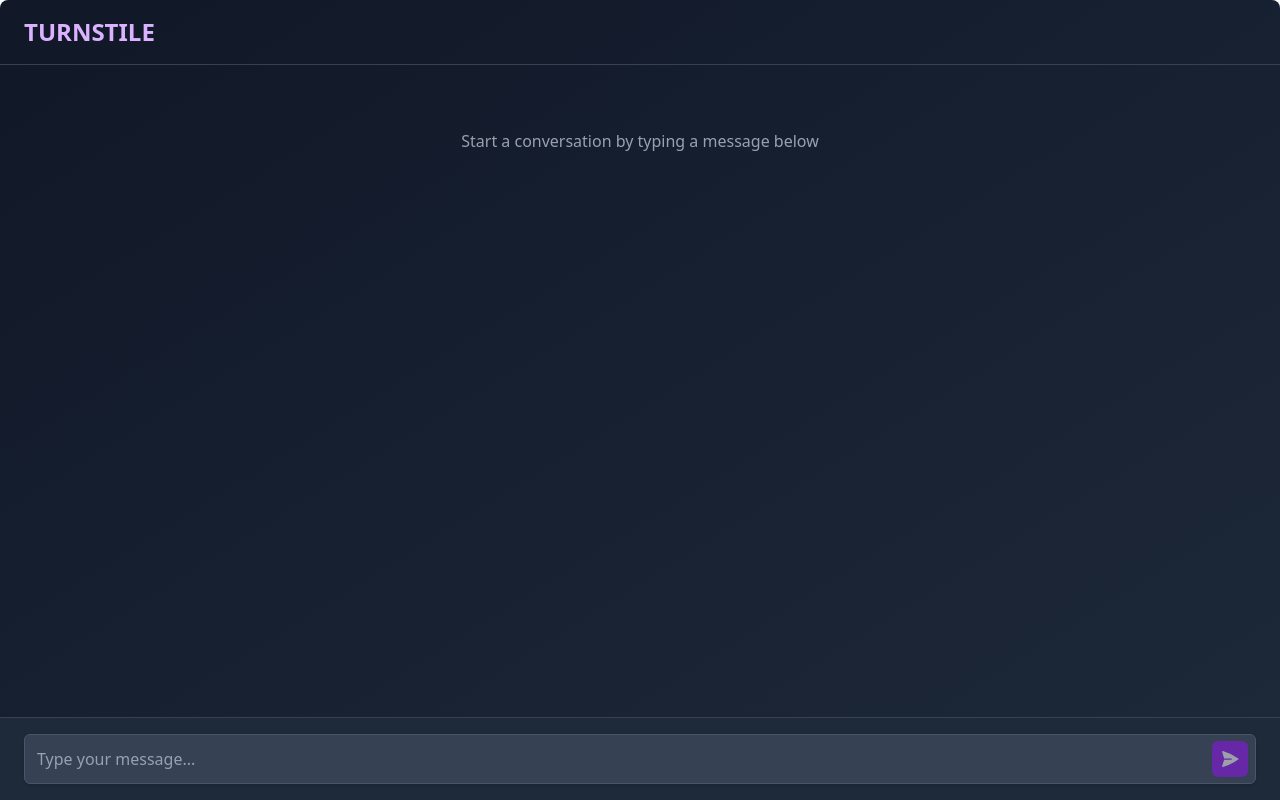
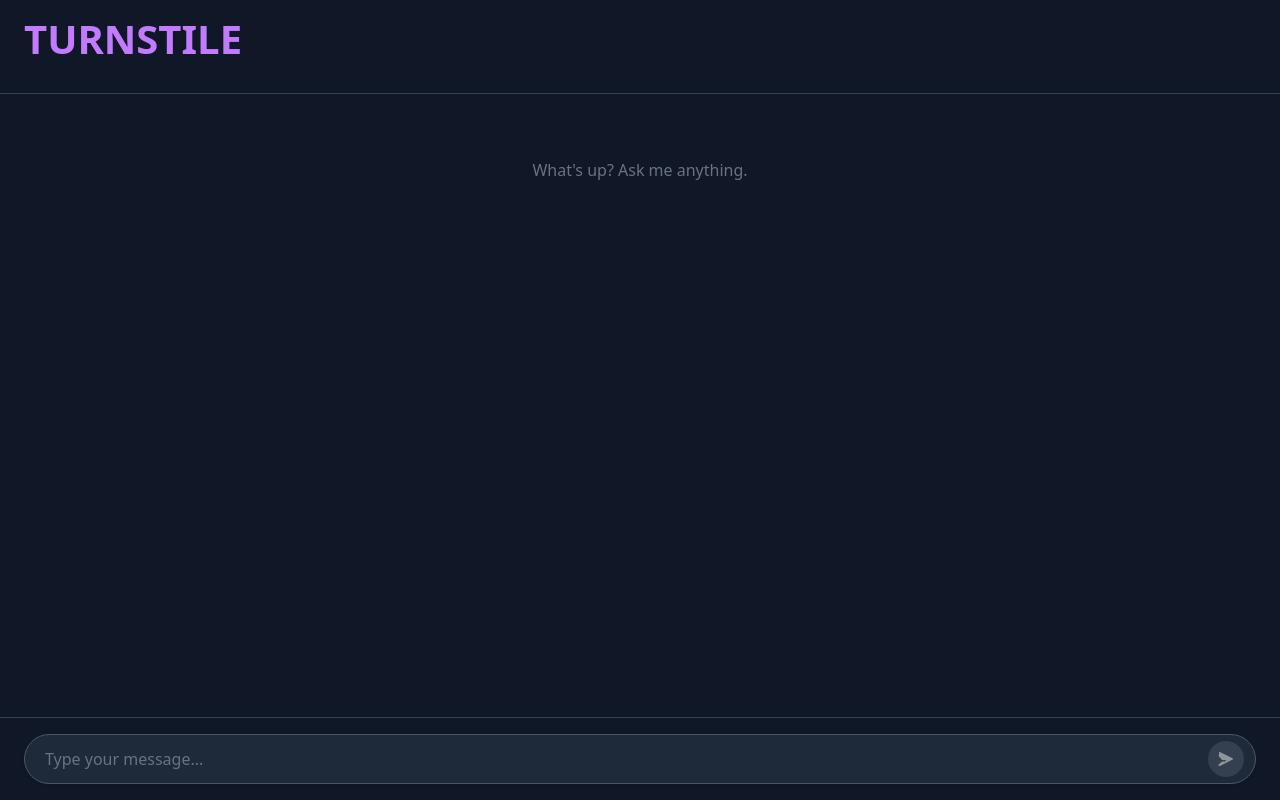
Before and after one commit to ShrootBuck/TURNSTILE, a Next.js app: page / in a window 1280 px wide. Built offline with nearby package versions, Linux system fonts and the light colour scheme.

Commit message:
wtf i quit

```diff
--- a/package.json
+++ b/package.json
@@ -31,6 +31,7 @@
     "react-dom": "^19.1.0",
     "react-markdown": "^10.1.0",
     "rehype-katex": "^7.0.1",
+    "remark-gfm": "^4.0.1",
     "remark-math": "^6.0.0",
     "zod": "^3.24.3"
   },
--- a/src/app/page.tsx
+++ b/src/app/page.tsx
@@ -4,6 +4,8 @@ import { useChat } from "@ai-sdk/react";
 import ReactMarkdown from "react-markdown";
 import remarkMath from "remark-math";
 import rehypeKatex from "rehype-katex";
+import remarkGfm from "remark-gfm";
+import { useEffect } from "react";
 
 export default function Chat() {
   const { messages, input, handleInputChange, handleSubmit } = useChat({
@@ -13,41 +15,52 @@ export default function Chat() {
         role: "system",
         id: "SYSTEM_PRORMPT",
         content:
-          "You are TURNSTILE, a helpful AI assistant. Answer questions clearly and concisely. Provide accurate information and be friendly in your responses. By wrapping an equation in single dollar signs, you can display mathematical expressions inline. To display them as a block, wrap them in double dollar signs. Wrap all equations or variables in dollar signs to ensure they are displayed correctly.",
+          "You are TURNSTILE, a helpful AI assistant. Answer questions clearly and concisely. Provide accurate information and be friendly in your responses. Use LaTeX for all math/science equations: $ inline $ and $$ block $$. Do not use any other formatting.",
       },
     ],
   });
 
+  // Add effect to prevent scrolling beyond the viewport
+  useEffect(() => {
+    document.body.style.backgroundColor = "#111827"; // bg-gray-900
+    document.body.style.overflow = "hidden";
+    document.documentElement.style.backgroundColor = "#111827"; // bg-gray-900
+
+    return () => {
+      document.body.style.backgroundColor = "";
+      document.body.style.overflow = "";
+      document.documentElement.style.backgroundColor = "";
+    };
+  }, []);
+
   return (
-    <div className="flex min-h-screen w-full flex-col rounded-lg bg-gradient-to-br from-gray-900 to-gray-800 text-gray-100 shadow-lg">
-      <div className="border-b border-gray-700 px-4 py-3 md:px-6 md:py-4">
-        <h1 className="text-xl font-semibold text-purple-300 md:text-2xl">
+    <div className="flex h-screen w-full flex-col overflow-hidden bg-gray-900 text-gray-100">
+      <div className="border-b border-gray-700 px-4 py-3 md:px-6">
+        <h1 className="text-xl font-semibold text-purple-400 md:text-2xl">
           TURNSTILE
         </h1>
       </div>
 
       <div className="flex-1 space-y-4 overflow-y-auto p-4 md:p-6">
-        {messages.length === 1 &&
-          messages.length > 0 &&
-          messages[0]?.role === "system" && (
-            <div className="py-6 text-center text-gray-400 md:py-10">
-              <p>Start a conversation by typing a message below</p>
-            </div>
-          )}
+        {messages.length === 1 && messages[0]?.role === "system" && (
+          <div className="py-10 text-center text-gray-500">
+            <p>What's up? Ask me anything.</p>
+          </div>
+        )}
+
         {messages
           .filter((message) => message.role !== "system")
           .map((message) =>
             message.role === "user" ? (
-              // User messages as chat bubbles aligned to the right
               <div key={message.id} className="flex justify-end">
-                <div className="prose prose-sm md:prose-base prose-invert max-w-[80%] whitespace-pre-wrap rounded-lg bg-purple-600 p-3 text-white shadow-md sm:max-w-[70%] md:max-w-[60%] md:p-4">
+                <div className="prose prose-sm md:prose-base prose-invert max-w-[80%] whitespace-pre-wrap rounded-xl rounded-br-none bg-purple-700 p-3 text-white shadow-md sm:max-w-[70%] md:max-w-[60%] md:p-4">
                   {message.parts.map((part, i) => {
                     switch (part.type) {
                       case "text":
                         return (
                           <ReactMarkdown
                             key={`${message.id}-${i}`}
-                            remarkPlugins={[remarkMath]}
+                            remarkPlugins={[remarkMath, remarkGfm]}
                             rehypePlugins={[rehypeKatex]}
                           >
                             {part.text}
@@ -60,16 +73,15 @@ export default function Chat() {
                 </div>
               </div>
             ) : (
-              // Assistant responses as centered main content
               <div key={message.id} className="flex justify-center">
-                <div className="prose prose-sm md:prose-base prose-invert max-w-[95%] whitespace-pre-wrap rounded-lg border border-gray-700 bg-gray-800 p-4 text-gray-100 shadow-md md:p-6">
+                <div className="prose prose-sm md:prose-base prose-invert max-w-[75%] whitespace-pre-wrap pt-6 text-gray-100">
                   {message.parts.map((part, i) => {
                     switch (part.type) {
                       case "text":
                         return (
                           <ReactMarkdown
                             key={`${message.id}-${i}`}
-                            remarkPlugins={[remarkMath]}
+                            remarkPlugins={[remarkMath, remarkGfm]}
                             rehypePlugins={[rehypeKatex]}
                           >
                             {part.text}
@@ -85,26 +97,26 @@ export default function Chat() {
           )}
       </div>
 
-      <div className="border-t border-gray-700 bg-gray-800 px-4 py-3 md:px-6 md:py-4">
-        <form onSubmit={handleSubmit} className="relative">
+      <div className="border-t border-gray-700 bg-gray-900 px-4 py-3 md:px-6 md:py-4">
+        <form onSubmit={handleSubmit} className="relative flex items-center">
           <input
-            className="w-full rounded-md border border-gray-600 bg-gray-700 p-2 pr-10 text-gray-100 placeholder-gray-400 shadow-sm focus:border-purple-500 focus:ring-2 focus:ring-purple-500 md:p-3 md:pr-12"
+            className="flex-1 rounded-full border border-gray-600 bg-gray-800 p-3 px-5 pr-12 text-gray-100 placeholder-gray-500 shadow-sm focus:border-purple-500 focus:outline-none "
             value={input}
             placeholder="Type your message..."
             onChange={handleInputChange}
           />
           <button
             type="submit"
-            className="absolute right-2 top-1/2 -translate-y-1/2 transform rounded-md bg-purple-600 p-1.5 text-white transition-colors hover:bg-purple-700 disabled:cursor-not-allowed disabled:opacity-50 md:p-2"
+            className="absolute right-3 top-1/2 -translate-y-1/2 transform rounded-full bg-purple-600 p-2 text-white transition-colors hover:bg-purple-700 disabled:cursor-not-allowed disabled:bg-gray-600 disabled:opacity-50"
             disabled={!input.trim()}
           >
             <svg
               xmlns="http://www.w3.org/2000/svg"
-              viewBox="0 0 24 24"
+              viewBox="0 0 20 20"
               fill="currentColor"
-              className="h-4 w-4 md:h-5 md:w-5"
+              className="h-5 w-5"
             >
-              <path d="M3.478 2.404a.75.75 0 0 0-.926.941l2.432 7.905H13.5a.75.75 0 0 1 0 1.5H4.984l-2.432 7.905a.75.75 0 0 0 .926.94 60.519 60.519 0 0 0 18.445-8.986.75.75 0 0 0 0-1.218A60.517 60.517 0 0 0 3.478 2.404Z" />
+              <path d="M3.105 3.105a.75.75 0 0 1 .814-.156l12.682 6.341a.75.75 0 0 1 0 1.312L3.919 17.05a.75.75 0 0 1-.814-.156l-.618-.618a.75.75 0 0 1 .156-.814L6.08 12.5H9a.75.75 0 0 0 0-1.5H6.08L2.643 7.09a.75.75 0 0 1-.156-.814l.618-.618Z" />
             </svg>
           </button>
         </form>
--- a/src/styles/globals.css
+++ b/src/styles/globals.css
@@ -5,3 +5,34 @@ ul,
 menu {
     list-style: disc;
 }
+
+h1 {
+    font-size: 2.5rem;
+    margin-bottom: 1rem;
+}
+
+h2 {
+    font-size: 2rem;
+    margin-bottom: 0.75rem;
+}
+
+h3 {
+    font-size: 1.75rem;
+    margin-bottom: 0.75rem;
+}
+
+h4 {
+    font-size: 1.5rem;
+    margin-bottom: 0.5rem;
+}
+
+h5 {
+    font-size: 1.25rem;
+    margin-bottom: 0.5rem;
+}
+
+h6 {
+    font-size: 1rem;
+    font-weight: 500;
+    margin-bottom: 0.5rem;
+}
```
Also changed, not shown: 1 other file (tests, documents, lock files or other folders).
